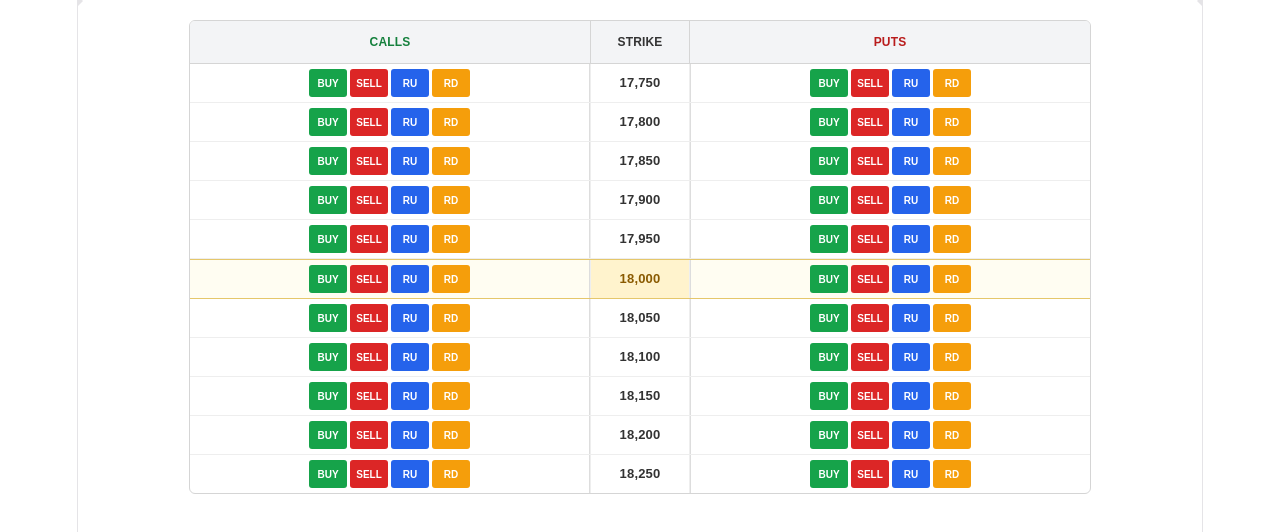
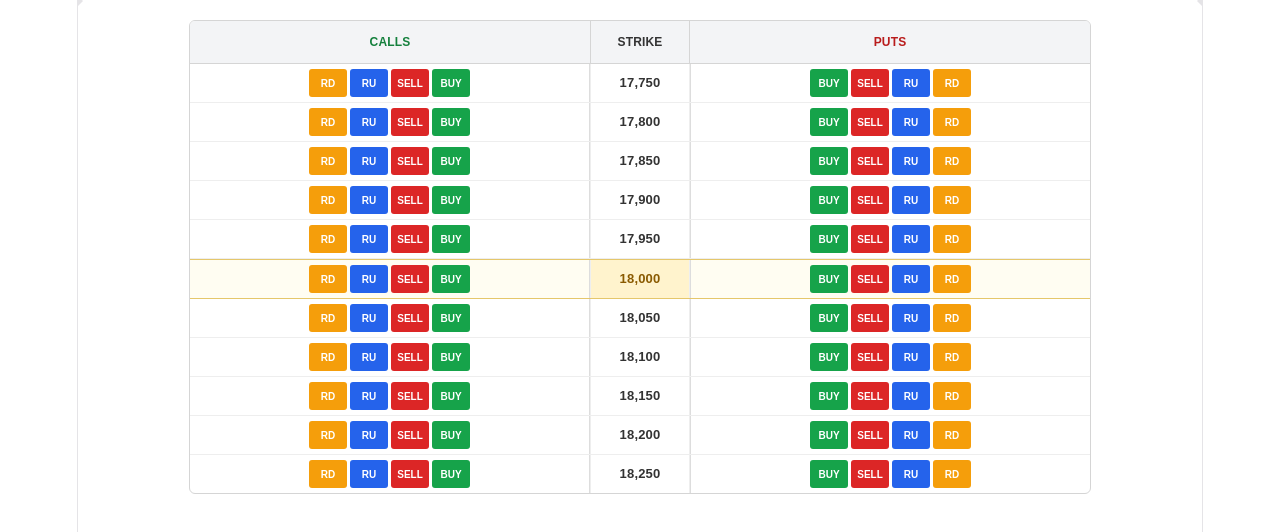
Before and after one commit to pravin-git/order-puncher, a React (Vite) app: page / in a window 1280 px wide. Shown: the top 532 px of the page. Built offline with nearby package versions, Linux system fonts and the light colour scheme.

Commit message:
Algined buttons

```diff
--- a/src/OptionChainMatrix.jsx
+++ b/src/OptionChainMatrix.jsx
@@ -1,10 +1,49 @@
 import "./OptionChainMatrix.css";
 
-const ACTIONS = [
-  { label: "BUY", action: "BUY", className: "buy" },
-  { label: "SELL", action: "SELL", className: "sell" },
-  { label: "RU", action: "ROLL_UP", className: "roll-up" },
-  { label: "RD", action: "ROLL_DOWN", className: "roll-down" },
+const CALL_ACTIONS = [
+  {
+    label: "RD",
+    action: "ROLL_DOWN",
+    className: "roll-down",
+  },
+  {
+    label: "RU",
+    action: "ROLL_UP",
+    className: "roll-up",
+  },
+  {
+    label: "SELL",
+    action: "SELL",
+    className: "sell",
+  },
+  {
+    label: "BUY",
+    action: "BUY",
+    className: "buy",
+  },
+];
+
+const PUT_ACTIONS = [
+  {
+    label: "BUY",
+    action: "BUY",
+    className: "buy",
+  },
+  {
+    label: "SELL",
+    action: "SELL",
+    className: "sell",
+  },
+  {
+    label: "RU",
+    action: "ROLL_UP",
+    className: "roll-up",
+  },
+  {
+    label: "RD",
+    action: "ROLL_DOWN",
+    className: "roll-down",
+  },
 ];
 
 function OptionChainMatrix({
@@ -17,17 +56,20 @@ function OptionChainMatrix({
    * Generate strikes around ATM.
    *
    * Example:
+   *
    * atmStrike = 18000
    * strikeCount = 2
    * strikeDistance = 50
    *
    * Result:
+   *
    * 17900
    * 17950
    * 18000
    * 18050
    * 18100
    */
+
   const strikes = Array.from(
     { length: strikeCount * 2 + 1 },
     (_, index) => {
@@ -51,6 +93,7 @@ function OptionChainMatrix({
     <div className="option-chain">
 
       {/* Header */}
+
       <div className="option-chain-header">
 
         <div className="header-section calls-header">
@@ -67,10 +110,13 @@ function OptionChainMatrix({
 
       </div>
 
+
       {/* Rows */}
+
       <div className="option-chain-body">
 
         {strikes.map((strike) => {
+
           const isATM = strike === atmStrike;
 
           return (
@@ -81,10 +127,14 @@ function OptionChainMatrix({
               }`}
             >
 
-              {/* CALL ACTIONS */}
+              {/* =========================
+                  CALL ACTIONS
+                  RD RU SELL BUY
+              ========================== */}
+
               <div className="actions call-actions">
 
-                {ACTIONS.map((item) => (
+                {CALL_ACTIONS.map((item) => (
                   <button
                     key={item.action}
                     className={`action-button ${item.className}`}
@@ -103,15 +153,24 @@ function OptionChainMatrix({
 
               </div>
 
-              {/* STRIKE PRICE */}
+
+              {/* =========================
+                  STRIKE
+              ========================== */}
+
               <div className="strike-price">
                 {strike.toLocaleString()}
               </div>
 
-              {/* PUT ACTIONS */}
+
+              {/* =========================
+                  PUT ACTIONS
+                  BUY SELL RU RD
+              ========================== */}
+
               <div className="actions put-actions">
 
-                {ACTIONS.map((item) => (
+                {PUT_ACTIONS.map((item) => (
                   <button
                     key={item.action}
                     className={`action-button ${item.className}`}
@@ -135,6 +194,7 @@ function OptionChainMatrix({
         })}
 
       </div>
+
     </div>
   );
 }
```
